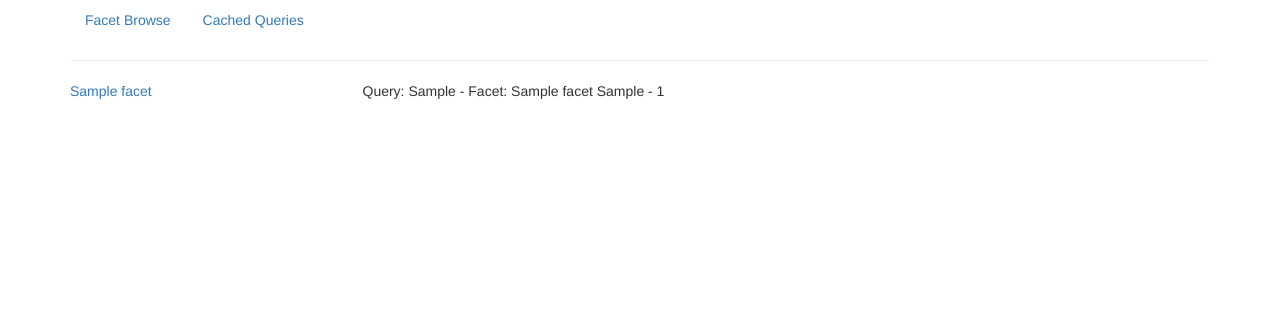
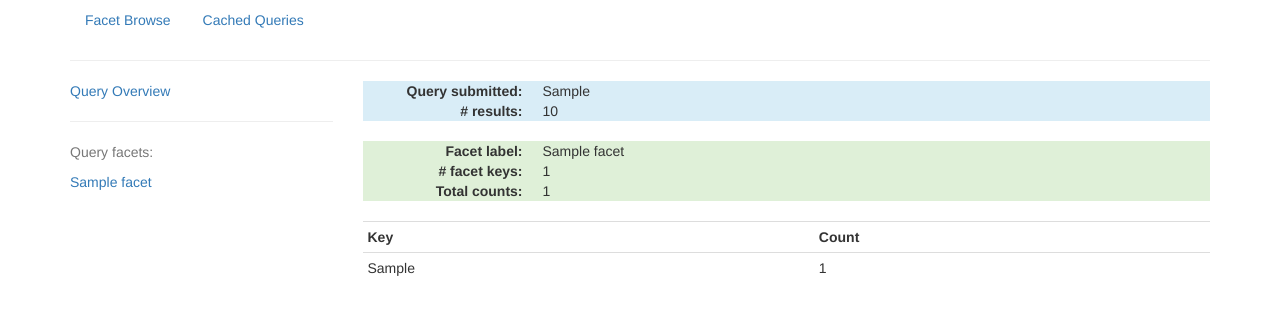
Before and after one commit to hackita02-visual-facet/facet_browse, a Django app: page /facet/1 in a window 1280 px wide. Shown: the top 315 px of the page. Run offline with Django 3.2, Linux system fonts and the light colour scheme; tables that the repository leaves empty hold one stand-in row (values such as "Sample post"); some libraries are stand-ins or nearby versions.

Commit message:
views shaping up

```diff
--- a/browse/templates/browse/explore_facet.html
+++ b/browse/templates/browse/explore_facet.html
@@ -2,19 +2,25 @@
 <div class="row">
     <div class="col-md-3">
         <ul class="list-unstyled">
+            <li><a href="{% url "query" query.pk %}">Query Overview</a></li>
+            <hr/>
+            <p class="text-muted">Query facets:</p>
             {% for f in query.facets.all %}
             <li><a href="{% url "facet" f.pk %}">{{ f.name }}</a></li>
             {% endfor %}
         </ul>
     </div>
     <div class="col-md-9">
+        <dl class="dl-horizontal bg-info">
+            <dt>Query submitted:</dt>
+            <dd>{{ query.query   }}</dd>
+            <dt># results:</dt>
+            <dd>{{ query.total_hits }}</dd>
+        </dl>
         {% if facet != None %}
-            {{ facet }}
-            {% for kv in facet.values.all %}
-                {{ kv.key }} - {{ kv.count }}
-            {% endfor %}
+            {% include "browse/explore_one_facet.html" %}
         {% else %}
-            {{ query }}
+            {% include "browse/explore_query.html" %}
         {% endif %}
     </div>
 
--- /dev/null
+++ b/browse/templates/browse/explore_one_facet.html
@@ -0,0 +1,21 @@
+<dl class="dl-horizontal bg-success">
+    <dt>Facet label:</dt>
+    <dd>{{ facet.name }}</dd>
+    <dt># facet keys:</dt>
+    <dd>{{ view.num_keys }}</dd>
+    <dt>Total counts:</dt>
+    <dd>{{ view.count_total }}</dd>
+</dl>
+
+<table class="table table-condensed">
+    <tr>
+        <th>Key</th>
+        <th>Count</th>
+    </tr>
+    {% for kv in view.top_n %}
+        <tr>
+            <td>{{ kv.key }}</td>
+            <td>{{ kv.count }}</td>
+        </tr>
+    {% endfor %}
+</table>
--- /dev/null
+++ b/browse/templates/browse/explore_query.html
@@ -0,0 +1 @@
+{{ query }}
--- a/browse/views.py
+++ b/browse/views.py
@@ -24,6 +24,23 @@ class QueryDetailView(DetailView):
 class FacetDetailView(DetailView):
     model = models.Facet
 
+    def num_keys(self):
+        o = self.get_object()
+        return len(o.values.all())
+
+    def count_total(self):
+        o = self.get_object()
+        counts = [k.count for k in o.values.all()]
+        return sum(counts)
+
+    def top_n(self,n=10):
+        o = self.get_object()
+        kv = o.values.all()
+
+        n = n if len(kv) >= n else len(kv)
+        top = sorted(kv,key=lambda x:x.count,reverse=True)[:n]
+
+        return top
 
 class QueryListView(ListView):
     model = models.FacetQuery
```
